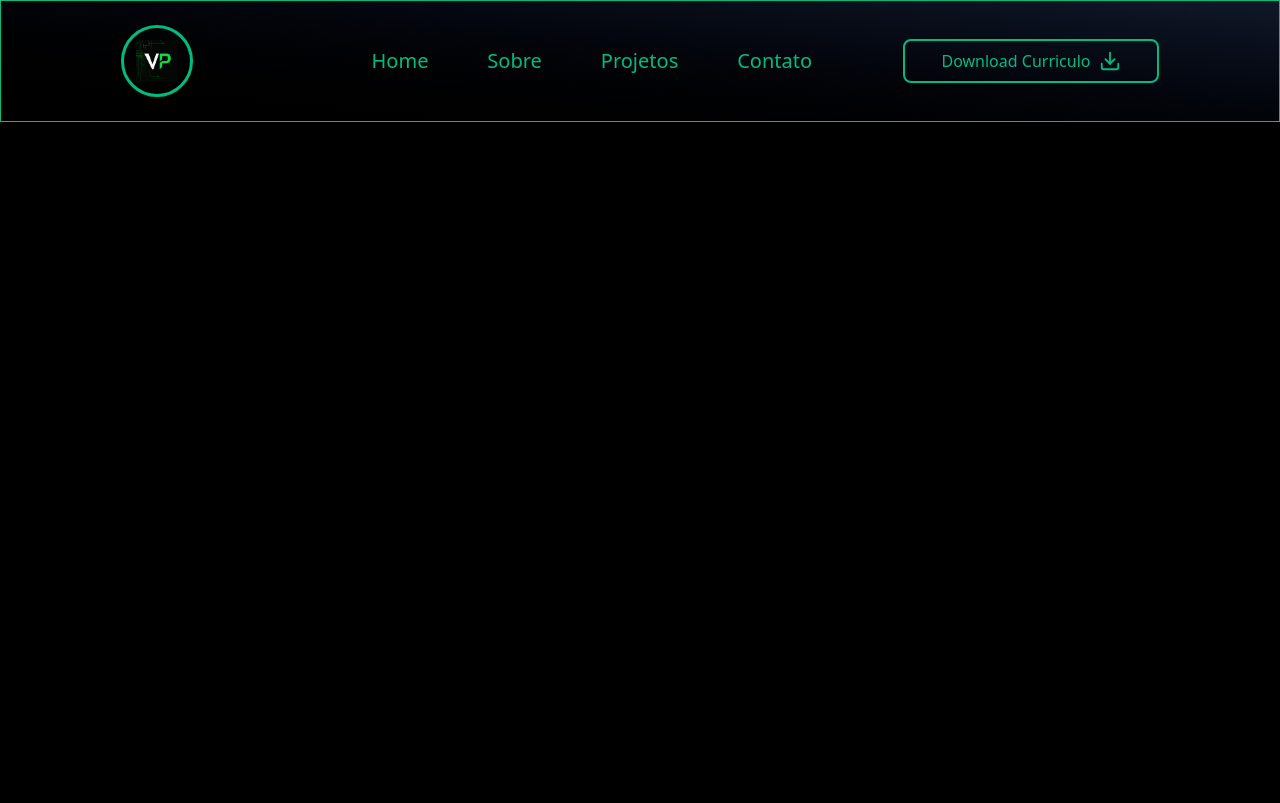
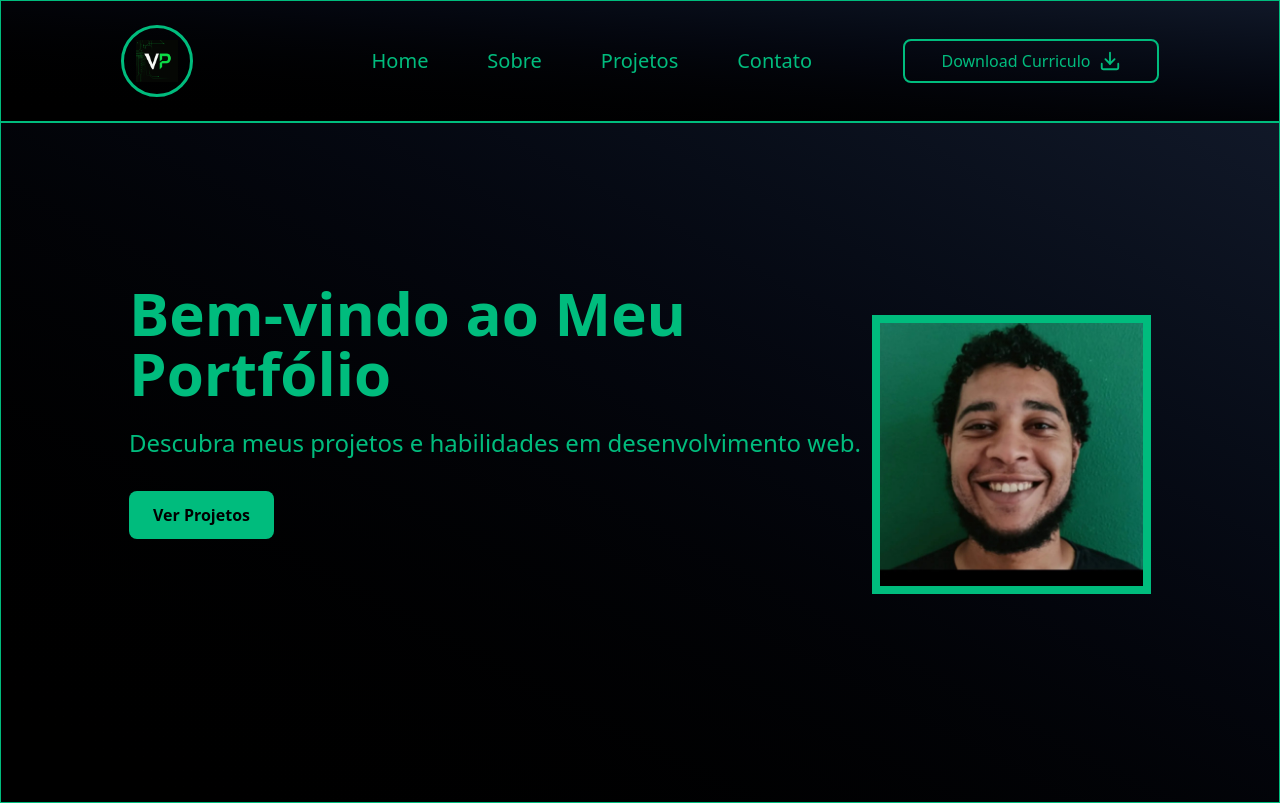
Before and after one commit to ViniciusGCP94/Vinnie_Portfolio, a React (Vite) app: page / in a window 1280 px wide. Built offline with nearby package versions, Linux system fonts and the light colour scheme.

Commit message:
instalando styled-components para fazer o avatar na hero com clip-path - Componentes criados (Home, Hero)

```diff
--- a/package.json
+++ b/package.json
@@ -15,6 +15,7 @@
     "react": "^19.1.0",
     "react-dom": "^19.1.0",
     "react-icons": "^5.5.0",
+    "styled-components": "^6.1.19",
     "tailwindcss": "^4.1.11"
   },
   "devDependencies": {
--- a/src/App.jsx
+++ b/src/App.jsx
@@ -1,12 +1,11 @@
 import './App.css'
-import ButtonCta from './components/ButtonCta/ButtonCta'
-import Header from './components/Header/Header'
+import Home from './pages/Homepage/Home.jsx'
 
 function App() {
 
   return (
     <>
-      <Header />
+      <Home />
     </>
   )
 }
--- /dev/null
+++ b/src/components/HeroSection/Hero.jsx
@@ -0,0 +1,28 @@
+import React from 'react'
+import avatar from '../../assets/images/portfolio-image.jpg'
+
+const Hero = () => {
+    return (
+        <section className="border-1 border-danger flex flex-col justify-center bg-gradient-to-tr from-black to-gray-900 text-emerald-500 lg:flex-row-reverse lg:py-40 px-6 lg:px-32">
+            <div class="flex justify-center items-center w-64 md:w-80 lg:w-96 mb-12 mt-8">
+                <div class="relative w-full aspect-square">
+                    <div class="w-full h-full p-2 bg-emerald-500 shadow-none avatar-container">
+                    <img
+                        src={avatar}
+                        alt="Vinícius"
+                        class="w-full h-full object-cover avatar-image"
+                    />
+                    </div>
+                </div>
+            </div>
+
+            <div className="container mx-auto text-left">
+                <h1 className="text-4xl lg:text-6xl font-bold mb-6">Bem-vindo ao Meu Portfólio</h1>
+                <p className="text-lg lg:text-2xl mb-8">Descubra meus projetos e habilidades em desenvolvimento web.</p>
+                <a href="#projetos" className="inline-block bg-emerald-500 text-black font-bold py-3 px-6 rounded-lg hover:bg-emerald-600 hover:shadow-[5px_5px_10px_rgba(4,_255,_140,_0.5)] transition duration-300">Ver Projetos</a>
+            </div>
+        </section>
+    )
+}
+
+export default Hero
--- /dev/null
+++ b/src/pages/Homepage/Home.jsx
@@ -0,0 +1,17 @@
+import React from 'react'
+import Header from'../../components/Header/Header.jsx'
+import Hero from '../../components/HeroSection/Hero.jsx'
+
+const Home = () => {
+
+
+    return (
+        <div >
+            <Header />
+            <Hero />
+
+        </div>
+    )
+}
+
+export default Home
```
Also changed, not shown: src/assets/images/portfolio-image.jpg (added), 1 other file (tests, documents, lock files or other folders).
